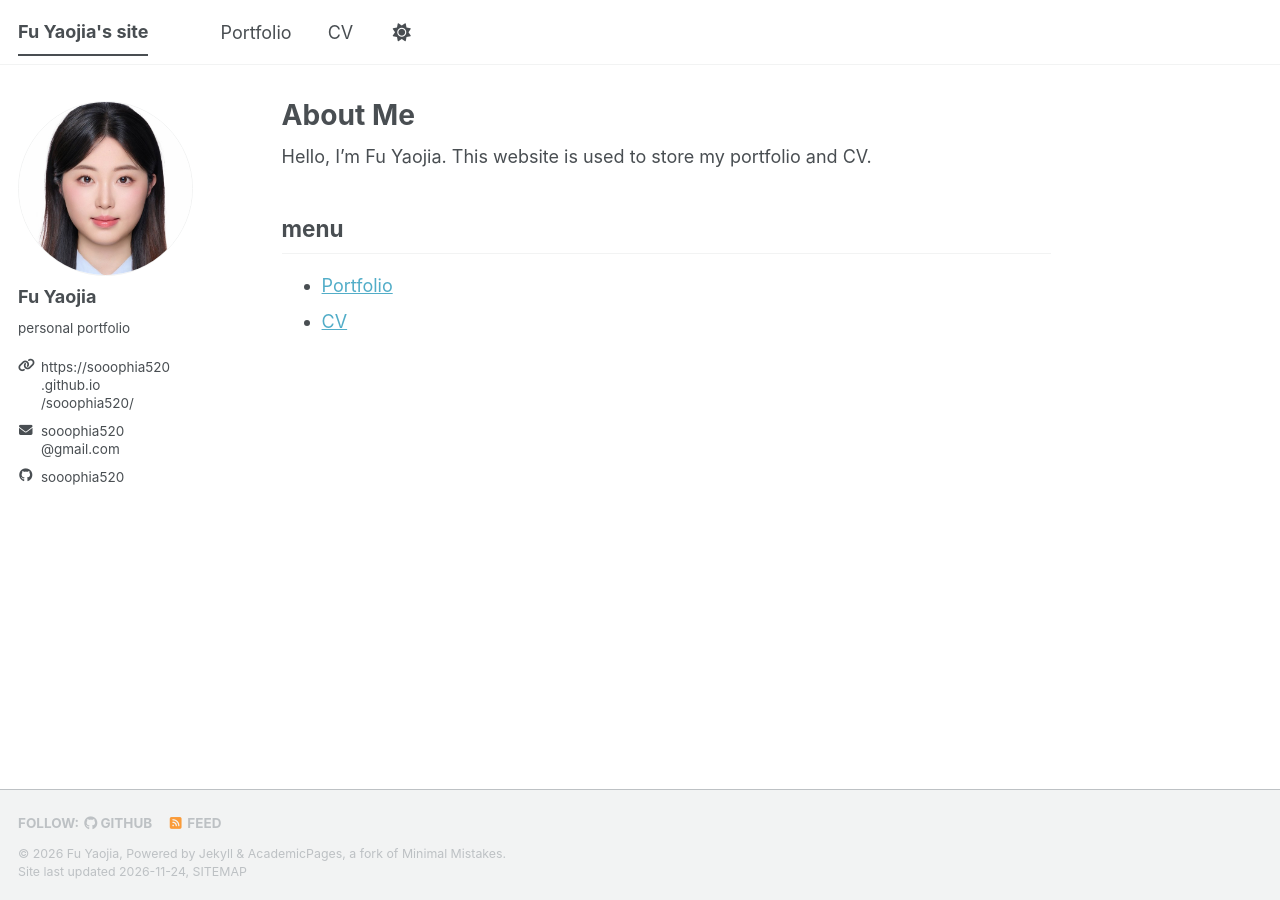
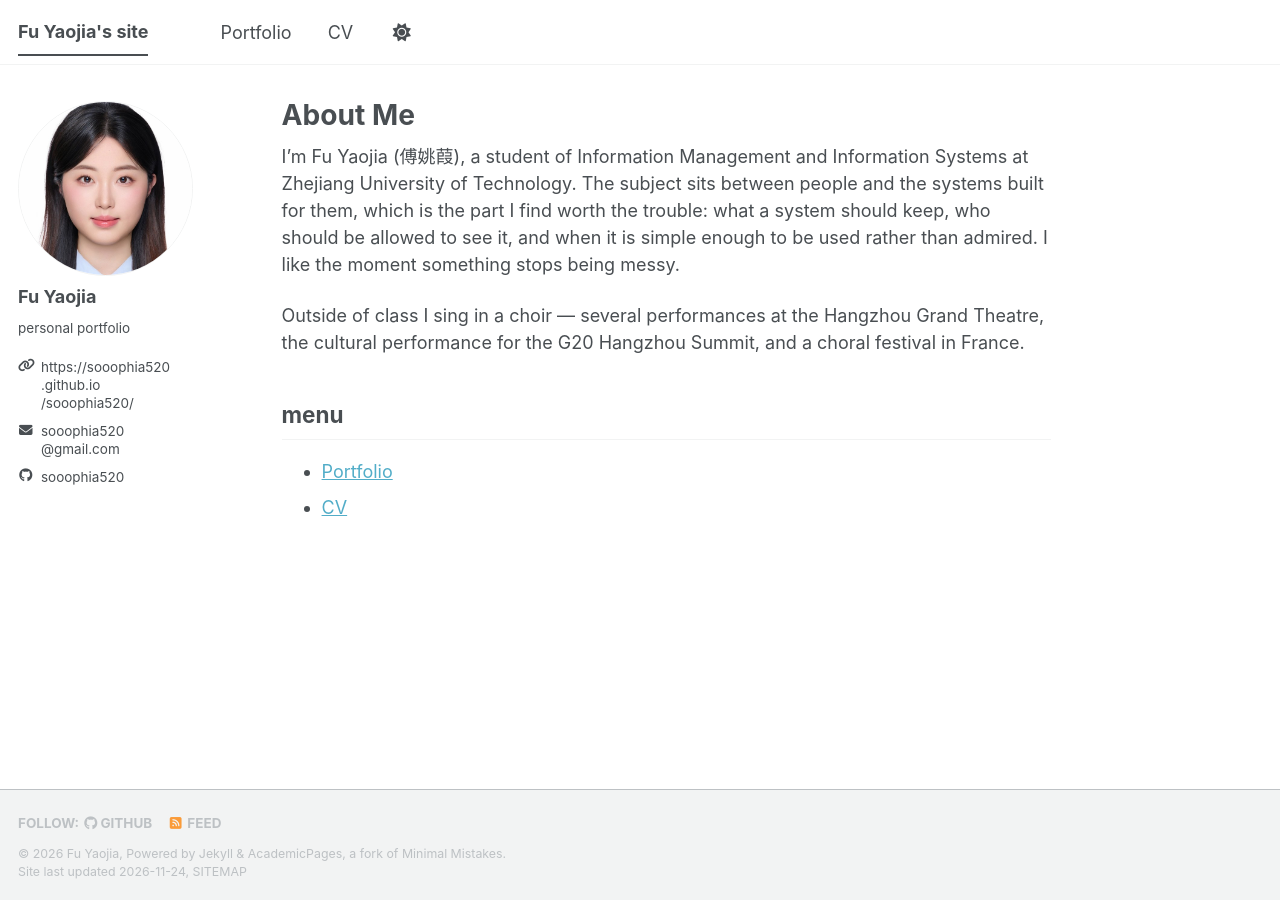
Before and after one commit to sooophia520/sooophia520, a Jekyll site: the page built from _pages/about.md, in a window 1280 px wide. Built offline with Jekyll 4.4.1, drawn with Linux system fonts in a browser that asks for light colours; a style sheet for code colours, icons or effects is not loaded.

Commit message:
Update about.md

```diff
--- a/_pages/about.md
+++ b/_pages/about.md
@@ -7,7 +7,9 @@ redirect_from:
   - /about.html
 ---
 
-Hello, I'm Fu Yaojia. This website is used to store my portfolio and CV.
+I'm Fu Yaojia (傅姚葭), a student of Information Management and Information Systems at Zhejiang University of Technology. The subject sits between people and the systems built for them, which is the part I find worth the trouble: what a system should keep, who should be allowed to see it, and when it is simple enough to be used rather than admired. I like the moment something stops being messy.
+
+Outside of class I sing in a choir — several performances at the Hangzhou Grand Theatre, the cultural performance for the G20 Hangzhou Summit, and a choral festival in France.
 
 ## menu
 
```
